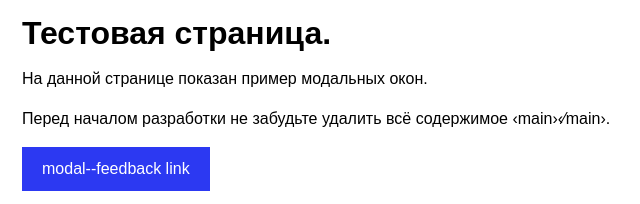
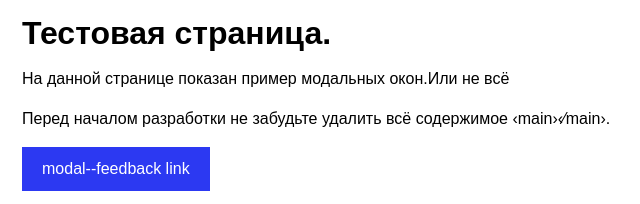
Before and after one commit to MetlikGG/Smart-Device, a website built with webpack: page source/index.html in a window 1280 px wide. Shown: the top 204 px of the page, 10-650 px from the left. Built offline with nearby package versions, Linux system fonts and the light colour scheme; files whose address does not match are found by name.

```diff
--- a/source/index.html
+++ b/source/index.html
@@ -17,7 +17,7 @@
         <section class="intro">
           <div class="container">
             <h1>Тестовая страница.</h1>
-            <p>На данной странице показан пример модальных окон.</p>
+            <p>На данной странице показан пример модальных окон.Или не всё</p>
             <p>Перед началом разработки не забудьте удалить всё содержимое &#8249;main&#8250;&#8249;&#8260;main&#8250;.</p>
             <p><a class="btn" href="#" data-open-modal="feedback">modal--feedback link</a></p>
             <p><a class="btn" href="#" data-open-modal="success">modal--success link</a></p>
```
Also changed, not shown: build/index.html, source/img/logo/logo-main.svg (added), source/img/logo/logo-mobile.svg (added), source/img/main-block.jpg (added), source/img/paper_airplane.png (added), source/img/paper_airplane@2x.png (added), source/img/sprite/detective.svg (added), source/img/sprite/email.svg (added), source/img/sprite/hired.svg (added), source/img/sprite/ok.svg (added), source/img/sprite/phone-call.svg (added), source/img/sprite/pinterest.svg (added), source/img/sprite/stopwatch.svg (added), source/img/sprite/tag.svg (added), 3 more files, 1 other file.
